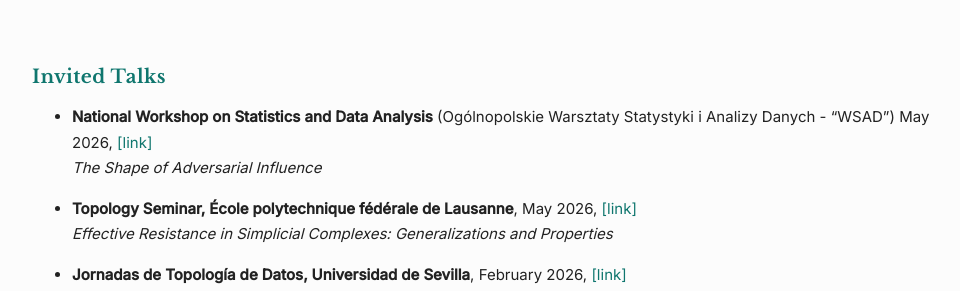
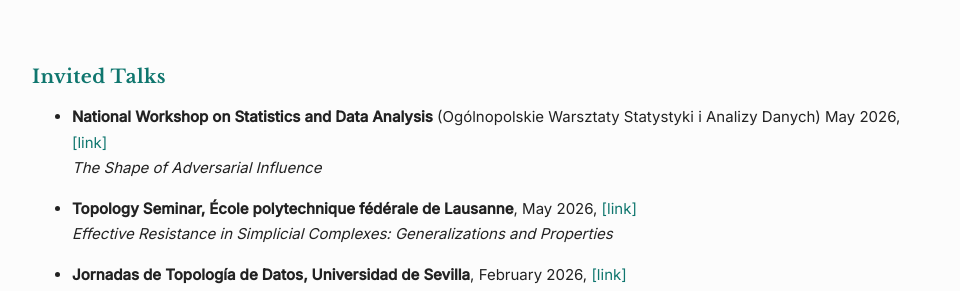
Before and after one commit to inesgare/inesgare.github.io, a Jekyll site: the page built from talks.md, in a window 1280 px wide and 900 px high. Shown: the part 226-517 px from the top of the window, without its empty margins (158-1118 px from the left). Built offline with Jekyll 4.4.1, drawn with Linux system fonts in a browser that asks for light colours.

Commit message:
updated a title

```diff
--- a/talks.md
+++ b/talks.md
@@ -7,7 +7,7 @@ layout: default
 
 ## Invited Talks
 
-- **National Workshop on Statistics and Data Analysis** (Ogólnopolskie Warsztaty Statystyki i Analizy Danych - "WSAD") May 2026, [[link]](https://wsad.edu.pl/)
+- **National Workshop on Statistics and Data Analysis** (Ogólnopolskie Warsztaty Statystyki i Analizy Danych) May 2026, [[link]](https://wsad.edu.pl/)
   *The Shape of Adversarial Influence*
 
 - **Topology Seminar, École polytechnique fédérale de Lausanne**, May 2026, [[link]](https://www.epfl.ch/labs/hessbellwald-lab/epfl-topology-seminar-spring-2026/)
```
